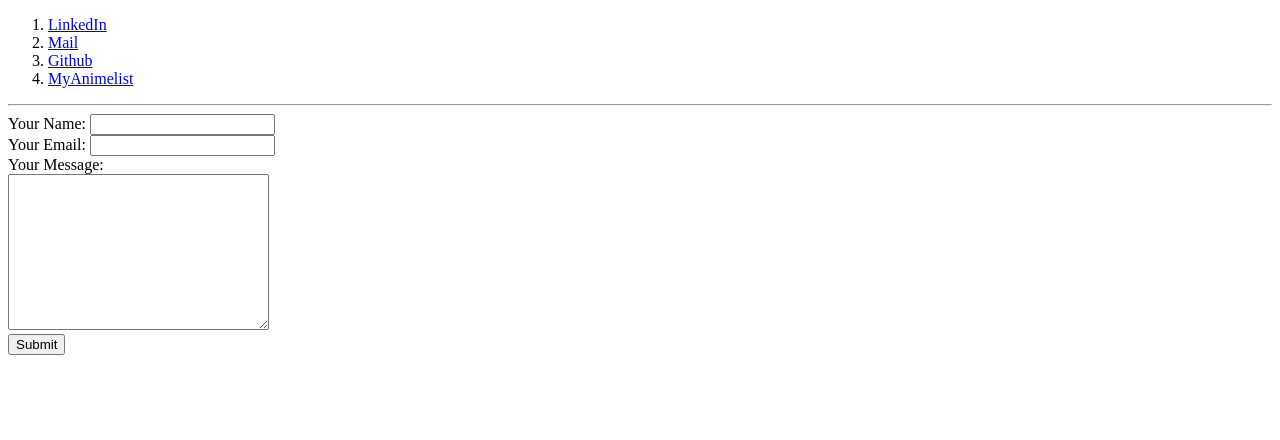
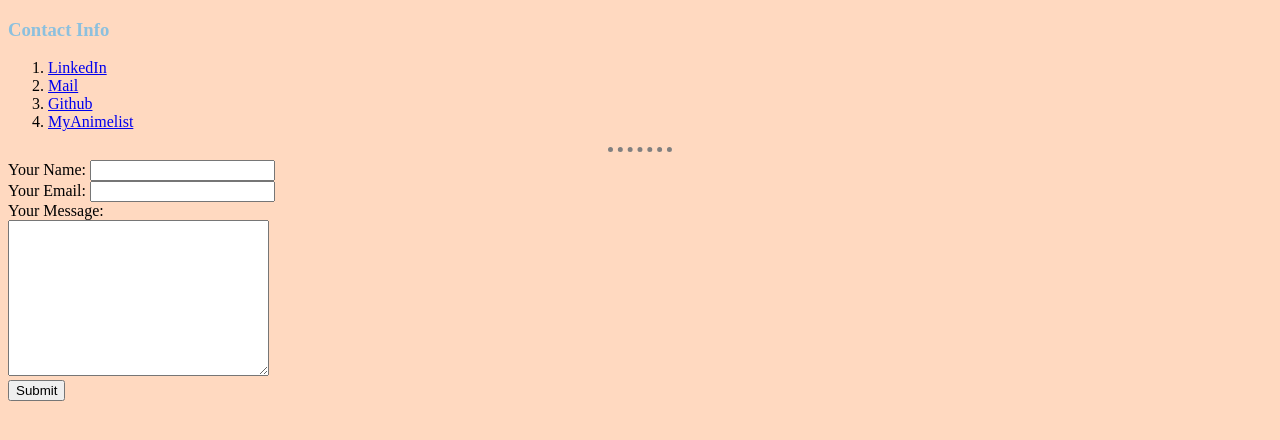
Before and after one commit to kaanakgundogdu/Web-Development-Course-Notes, a plain HTML site: page 2-CSS/1-Personal-Sİte/contact.html in a window 1280 px wide. Drawn offline with Linux system fonts and the light colour scheme.

Commit message:
Add style.css. Modified contact,hobbies and index html files.

```diff
--- a/2-CSS/1-Personal-Sİte/contact.html
+++ b/2-CSS/1-Personal-Sİte/contact.html
@@ -3,8 +3,11 @@
   <head>
     <meta charset="utf-8">
     <title>Contact Info</title>
+    <link rel="stylesheet" href="css\style.css">
+
   </head>
   <body>
+    <h3>Contact Info</h3>
     <ol>
       <li><a href="https://www.linkedin.com/in/kaanakgundogdu">LinkedIn</a></li>
       <li><a href="kaanakgundogdu@gmail.com">Mail</a></li>
--- /dev/null
+++ b/2-CSS/1-Personal-Sİte/css/style.css
@@ -0,0 +1,15 @@
+body {
+  background-color: #FFD9C0;
+}
+
+hr{
+  border-style: none;
+  border-top-style: dotted;
+  border-color: grey;
+  border-width: 5px;
+  width: 5%;
+}
+
+h1,h3{
+  color: #8CC0DE;
+}
```
Also changed, not shown: 1-Html/Basics/2-Personal-Site/contact.html (+2 -0 lines), 2-CSS/1-Personal-Sİte/hobbies.html (+2 -0 lines), 2-CSS/1-Personal-Sİte/index.html (+1 -14 lines).
